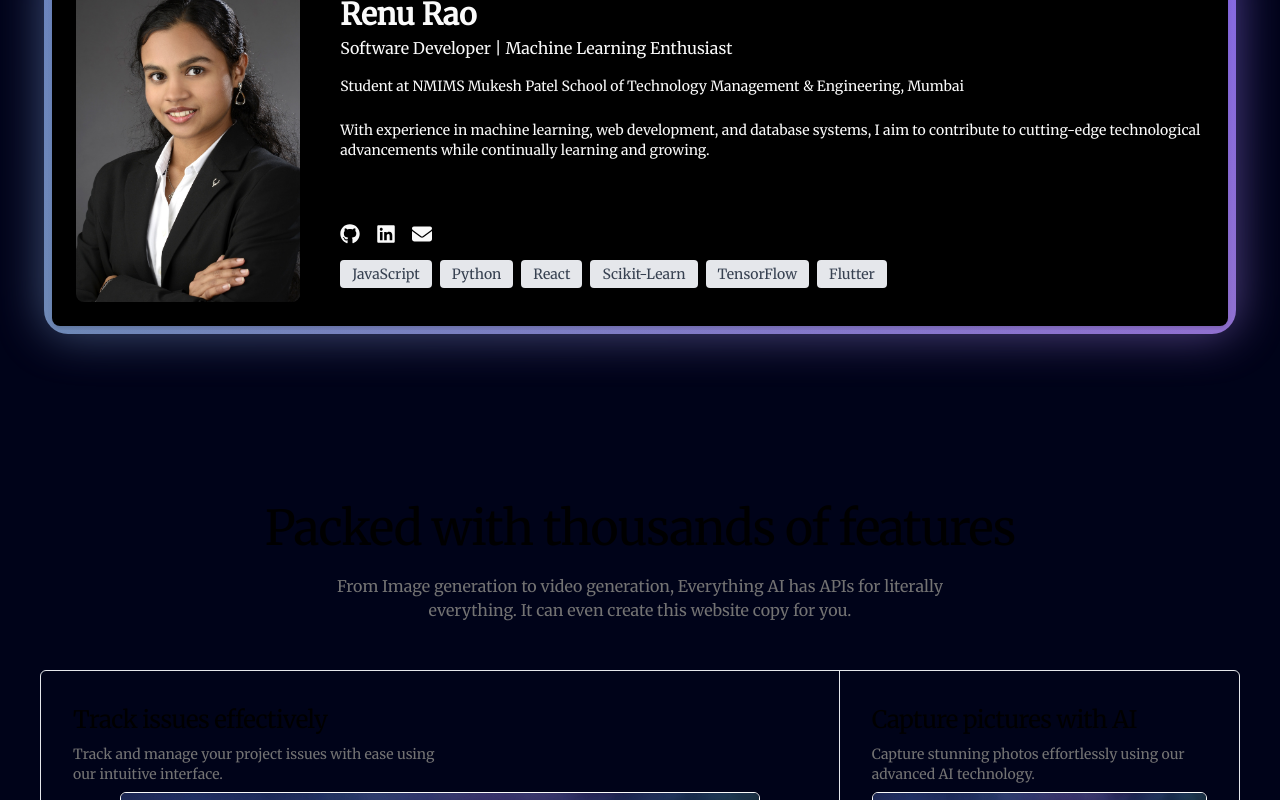
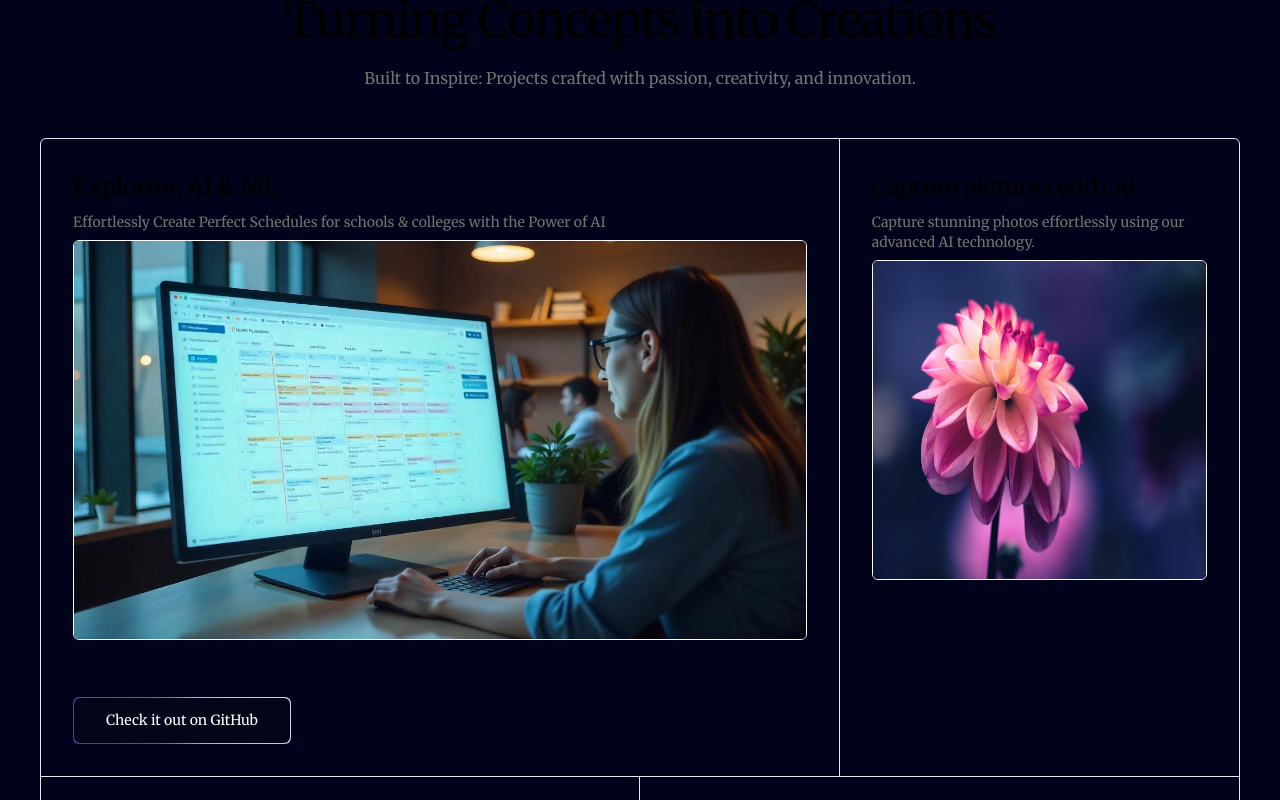
Before and after one commit to renurao1306/meet-renu, a Next.js app: page / in a window 1280 px wide. Shown: the part 800-1600 px from the top of the page. Built offline with nearby package versions, Linux system fonts and the light colour scheme.

Commit message:
added FeatureButton to FeatureSection component; renamed FeaturesSectionDemo to Projects component; updated Home page to include Projects

```diff
--- a/app/page.tsx
+++ b/app/page.tsx
@@ -2,6 +2,7 @@ import About from "@/components/About";
 import Grid from "@/components/Grid";
 import Main from "@/components/Main";
 import Test from "@/components/Test";
+import Projects from "@/components/Projects";
 import { FloatingNav } from "@/components/ui/FloatingNavbar";
 import { FaHome } from "react-icons/fa";
 
@@ -11,8 +12,9 @@ export default function Home() {
       <div className="max-w-7xl w-full">
         <FloatingNav navItems={[{ name: 'Home', link: '/', icon: <FaHome /> }, { name: 'About', link: '/' }]} />
         <Main />
+        <Projects />
         <About />
-        <Test />
+        {/* <Test /> */}
       </div>
     </main>
   );
--- /dev/null
+++ b/components/Projects.tsx
@@ -0,0 +1,73 @@
+'use client';
+import { FeatureCard, FeatureTitle, FeatureDescription, FeatureButton } from './ui/FeatureSection';
+
+function Projects() {
+  const features = [
+    {
+      title: "Exploring AI & ML",
+      description:
+        "Effortlessly Create Perfect Schedules for schools & colleges with the Power of AI",
+      skeleton: <div className="flex justify-center"><img src="/timetable-landscape.jpeg" className="w-[100vh] h-[50vh] border border-white-100 rounded-md" /></div>,
+      className:
+        "col-span-1 lg:col-span-4 border-b lg:border-r dark:border-neutral-800",
+      showButton: true,
+      buttonLabel: "Check it out on GitHub",
+      onClickButton: () => {window.open('https://github.com/renurao1306/college-timetabling-app-optapy', '_blank')}
+    },
+    {
+      title: "Capture pictures with AI",
+      description:
+        "Capture stunning photos effortlessly using our advanced AI technology.",
+      skeleton: <div className="flex justify-center"><img src="/flower.jpg" className="w-[80vh] h-[40vh] border border-white-100 rounded-md" /></div>,
+      className: "border-b col-span-1 lg:col-span-2 dark:border-neutral-800",
+    },
+    {
+      title: "Watch our AI on YouTube",
+      description:
+        "Whether its you or Tyler Durden, you can get to know about our product on YouTube",
+      skeleton: <div className="flex justify-center"><img src="/flower.jpg" className="w-[80vh] border border-white-100 rounded-md" /></div>,
+      className:
+        "col-span-1 lg:col-span-3 lg:border-r  dark:border-neutral-800",
+    },
+    {
+      title: "Deploy in seconds",
+      description:
+        "With our blazing fast, state of the art, cutting edge, we are so back cloud servies (read AWS) - you can deploy your model in seconds.",
+      skeleton: <div className="flex justify-center"><img src="/flower.jpg" className="w-[80vh] border border-white-100 rounded-md" /></div>,
+      className: "col-span-1 lg:col-span-3 border-b lg:border-none",
+    },
+  ];
+  return (
+    <div className="relative z-20 py-10 lg:py-40 max-w-7xl mx-auto">
+      <div className="px-8">
+        <h4 className="text-3xl lg:text-5xl lg:leading-tight max-w-5xl mx-auto text-center tracking-tight font-medium text-black dark:text-white">
+          Turning Concepts into Creations
+        </h4>
+
+        <p className="text-sm lg:text-base  max-w-2xl  my-4 mx-auto text-neutral-500 text-center font-normal dark:text-neutral-300">
+          Built to Inspire: Projects crafted with passion, creativity, and innovation.
+        </p>
+      </div>
+
+      <div className="relative ">
+        <div className="grid grid-cols-1 lg:grid-cols-6 mt-12 xl:border rounded-md dark:border-neutral-800">
+          {features.map((feature) => (
+            <FeatureCard key={feature.title} className={feature.className}>
+              <FeatureTitle>{feature.title}</FeatureTitle>
+              <FeatureDescription>{feature.description}</FeatureDescription>
+              <div className=" h-full w-full">{feature.skeleton}</div>
+              {feature.showButton && (
+                <FeatureButton
+                  onClick={() => feature.onClickButton()}
+                  label={feature.buttonLabel}
+                />
+              )}
+            </FeatureCard>
+          ))}
+        </div>
+      </div>
+    </div>
+  );
+}
+
+export default Projects;
--- a/components/Test.tsx
+++ b/components/Test.tsx
@@ -1,9 +1,9 @@
 import React from "react";
-import { FeaturesSectionDemo } from "./ui/FeatureSection";
+import Projects  from "./Projects";
 
 const Test = () => {
   return (
-    <FeaturesSectionDemo />
+    <Projects />
   );
 };
 
--- a/components/ui/FeatureSection.tsx
+++ b/components/ui/FeatureSection.tsx
@@ -6,68 +6,7 @@ import { motion } from "framer-motion";
 import { IconBrandYoutubeFilled } from "@tabler/icons-react";
 import Link from "next/link";
 
-export function FeaturesSectionDemo() {
-  const features = [
-    {
-      title: "Track issues effectively",
-      description:
-        "Track and manage your project issues with ease using our intuitive interface.",
-      skeleton: <div className="flex justify-center"><img src="/flower.jpg" className="w-[80vh] border border-white-100 rounded-md"/></div>,
-      className:
-        "col-span-1 lg:col-span-4 border-b lg:border-r dark:border-neutral-800",
-    },
-    {
-      title: "Capture pictures with AI",
-      description:
-        "Capture stunning photos effortlessly using our advanced AI technology.",
-        skeleton: <div className="flex justify-center"><img src="/flower.jpg" className="w-[80vh] h-[40vh] border border-white-100 rounded-md"/></div>,
-      className: "border-b col-span-1 lg:col-span-2 dark:border-neutral-800",
-    },
-    {
-      title: "Watch our AI on YouTube",
-      description:
-        "Whether its you or Tyler Durden, you can get to know about our product on YouTube",
-        skeleton: <div className="flex justify-center"><img src="/flower.jpg" className="w-[80vh] border border-white-100 rounded-md"/></div>,
-      className:
-        "col-span-1 lg:col-span-3 lg:border-r  dark:border-neutral-800",
-    },
-    {
-      title: "Deploy in seconds",
-      description:
-        "With our blazing fast, state of the art, cutting edge, we are so back cloud servies (read AWS) - you can deploy your model in seconds.",
-        skeleton: <div className="flex justify-center"><img src="/flower.jpg" className="w-[80vh] border border-white-100 rounded-md"/></div>,
-      className: "col-span-1 lg:col-span-3 border-b lg:border-none",
-    },
-  ];
-  return (
-    <div className="relative z-20 py-10 lg:py-40 max-w-7xl mx-auto">
-      <div className="px-8">
-        <h4 className="text-3xl lg:text-5xl lg:leading-tight max-w-5xl mx-auto text-center tracking-tight font-medium text-black dark:text-white">
-          Packed with thousands of features
-        </h4>
-
-        <p className="text-sm lg:text-base  max-w-2xl  my-4 mx-auto text-neutral-500 text-center font-normal dark:text-neutral-300">
-          From Image generation to video generation, Everything AI has APIs for
-          literally everything. It can even create this website copy for you.
-        </p>
-      </div>
-
-      <div className="relative ">
-        <div className="grid grid-cols-1 lg:grid-cols-6 mt-12 xl:border rounded-md dark:border-neutral-800">
-          {features.map((feature) => (
-            <FeatureCard key={feature.title} className={feature.className}>
-              <FeatureTitle>{feature.title}</FeatureTitle>
-              <FeatureDescription>{feature.description}</FeatureDescription>
-              <div className=" h-full w-full">{feature.skeleton}</div>
-            </FeatureCard>
-          ))}
-        </div>
-      </div>
-    </div>
-  );
-}
-
-const FeatureCard = ({
+export const FeatureCard = ({
   children,
   className,
 }: {
@@ -75,30 +14,50 @@ const FeatureCard = ({
   className?: string;
 }) => {
   return (
-    <div className={cn(`p-4 sm:p-8 relative overflow-hidden`, className)}>
+    <div className={cn(
+      `p-4 sm:p-8 relative overflow-visible flex flex-col justify-start items-start`,
+      className
+    )}>
       {children}
     </div>
   );
 };
 
-const FeatureTitle = ({ children }: { children?: React.ReactNode }) => {
+export const FeatureTitle = ({ children }: { children?: React.ReactNode }) => {
   return (
-    <p className=" max-w-5xl mx-auto text-left tracking-tight text-black dark:text-white text-xl md:text-2xl md:leading-snug">
+    <p className=" max-w-5xl text-left tracking-tight text-black dark:text-white text-xl md:text-2xl md:leading-snug">
       {children}
     </p>
   );
 };
 
-const FeatureDescription = ({ children }: { children?: React.ReactNode }) => {
+export const FeatureDescription = ({ children }: { children?: React.ReactNode }) => {
   return (
     <p
       className={cn(
         "text-sm md:text-base  max-w-4xl text-left mx-auto",
         "text-neutral-500 text-center font-normal dark:text-neutral-300",
-        "text-left max-w-sm mx-0 md:text-sm my-2"
+        "text-left mx-0 md:text-sm my-2"
       )}
     >
       {children}
     </p>
   );
 };
+
+export const FeatureButton = ({
+  onClick,
+  label,
+}: {
+  onClick: () => void;
+  label: string;
+}) => {
+  return (
+    <button className="mt-10 relative inline-flex h-16 w-100 overflow-hidden rounded-md p-[1px] focus:outline-none focus:ring-1 focus:ring-slate-200" onClick={onClick}>
+      <span className="absolute inset-[-1000%] animate-[spin_2s_linear_infinite] bg-[conic-gradient(from_90deg_at_50%_50%,#E2CBFF_0%,#393BB2_50%,#E2CBFF_100%)]" />
+      <span className="inline-flex h-full w-full cursor-pointer items-center justify-center rounded-md bg-slate-950 px-8 gap-4 text-sm font-medium text-white backdrop-blur-3xl">
+        {label}
+      </span>
+    </button>
+  );
+};
```
Also changed, not shown: public/timetable-landscape.jpeg (added), public/timetableai.jpeg (added).
